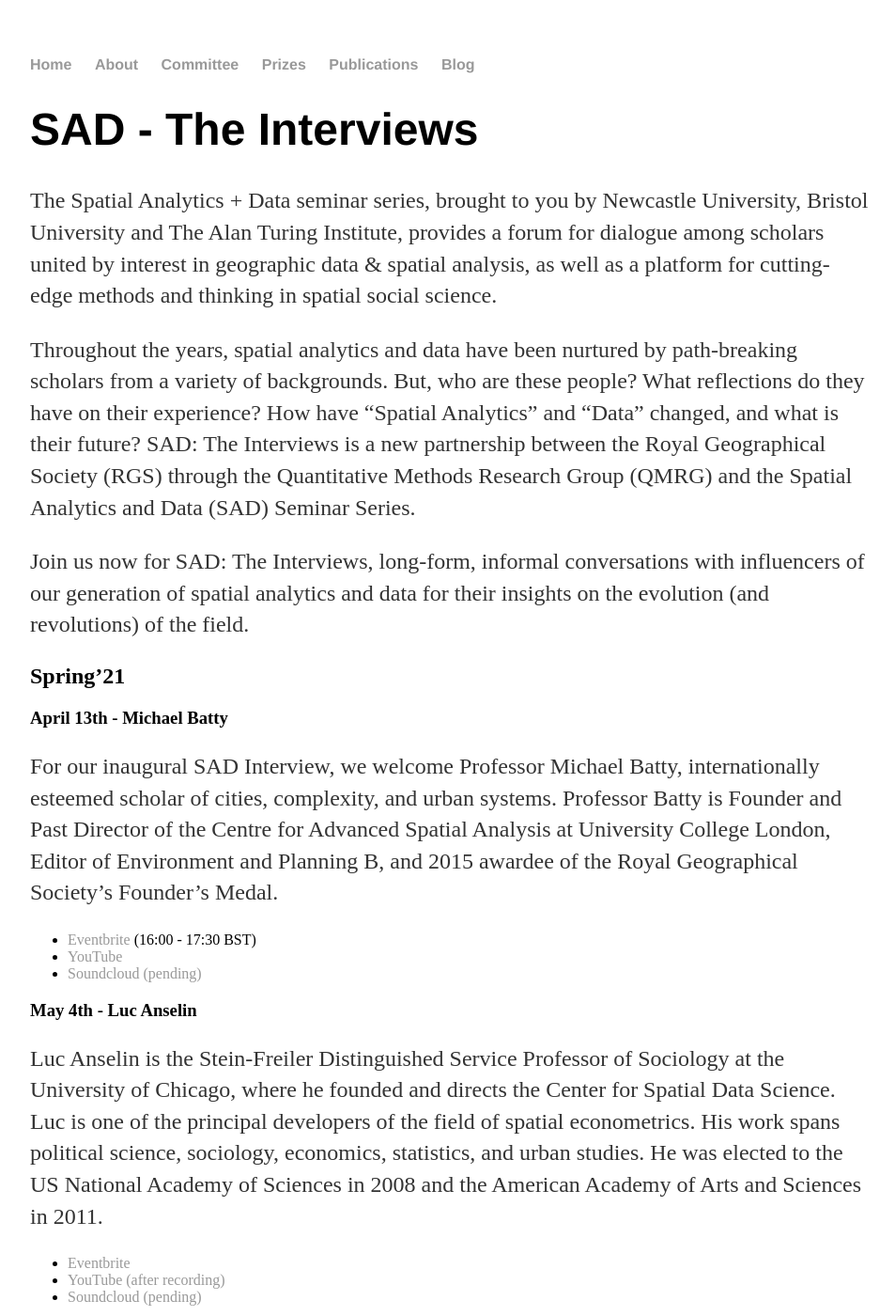
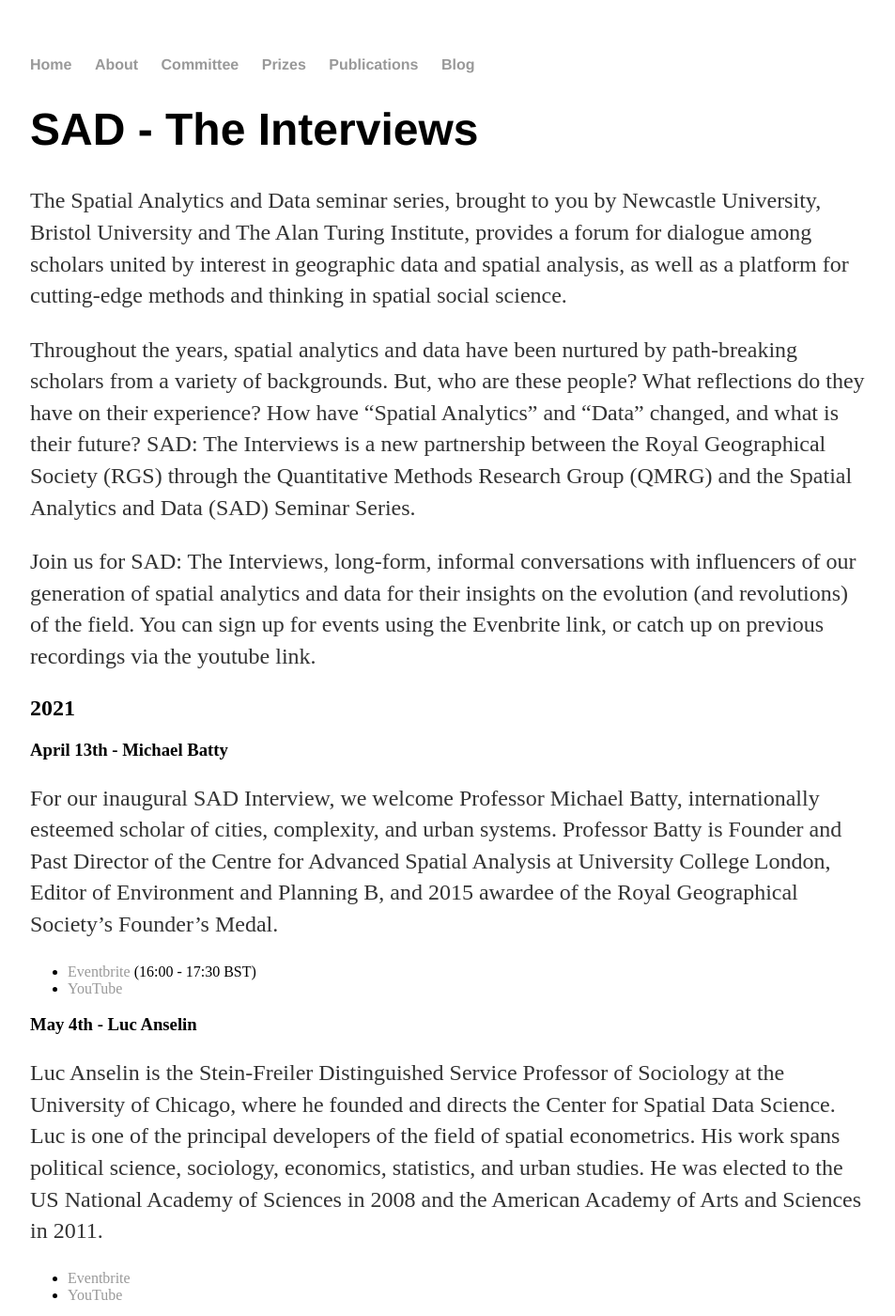
Before and after one commit to qmrg/qmrg.github.io, a Jekyll site: the page built from sad_interviews.md, in a window 1280 px wide and 1400 px high. Shown: the whole window at 94% size, without its empty margins (160-1113 px from the left). Built offline with Jekyll 4.4.1, drawn with Linux system fonts in a browser that asks for light colours; some of the changed text lies outside the part shown.

Commit message:
Update sad_interviews.md
Added edits to text and updated youtube links

```diff
--- a/sad_interviews.md
+++ b/sad_interviews.md
@@ -5,13 +5,13 @@
 
 # SAD - The Interviews
 
-The Spatial Analytics + Data seminar series, brought to you by Newcastle University, Bristol University and The Alan Turing Institute, provides a forum for dialogue among scholars united by interest in geographic data & spatial analysis, as well as a platform for cutting-edge methods and thinking in spatial social science.
+The Spatial Analytics and Data seminar series, brought to you by Newcastle University, Bristol University and The Alan Turing Institute, provides a forum for dialogue among scholars united by interest in geographic data and spatial analysis, as well as a platform for cutting-edge methods and thinking in spatial social science.
 
 Throughout the years, spatial analytics and data have been nurtured by path-breaking scholars from a variety of backgrounds. But, who are these people? What reflections do they have on their experience? How have "Spatial Analytics" and "Data" changed, and what is their future? SAD: The Interviews is a new partnership between the Royal Geographical Society (RGS) through the Quantitative Methods Research Group (QMRG) and the Spatial Analytics and Data (SAD) Seminar Series.
 
-Join us now for SAD: The Interviews, long-form, informal conversations with influencers of our generation of spatial analytics and data for their insights on the evolution (and revolutions) of the field.
+Join us for SAD: The Interviews, long-form, informal conversations with influencers of our generation of spatial analytics and data for their insights on the evolution (and revolutions) of the field. You can sign up for events using the Evenbrite link, or catch up on previous recordings via the youtube link.
 
-## Spring'21
+## 2021
 
 ### April 13th - Michael Batty
 
@@ -19,36 +19,31 @@
 
 - [Eventbrite](https://www.eventbrite.co.uk/e/spatial-analytics-data-the-interviews-professor-michael-batty-tickets-148357512313#) (16:00 - 17:30 BST)
 - [YouTube](https://www.youtube.com/watch?v=X0N6zrS85H8)
-- [Soundcloud (pending)]()
 
 ### May 4th - Luc Anselin
 
 Luc Anselin is the Stein-Freiler Distinguished Service Professor of Sociology at the University of Chicago, where he founded and directs the Center for Spatial Data Science. Luc is one of the principal developers of the field of spatial econometrics. His work spans political science, sociology, economics, statistics, and urban studies. He was elected to the US National Academy of Sciences in 2008 and the American Academy of Arts and Sciences in 2011.
 
 - [Eventbrite](https://www.eventbrite.co.uk/e/spatial-analytics-and-data-interview-luc-anselin-tickets-151641085569)
-- [YouTube (after recording)]()
-- [Soundcloud (pending)]()
+- [YouTube](https://www.youtube.com/watch?v=bEGhPXWUdHc)
 
 ### May 25th - Helen Couclelis
 
 Helen Couclelis is a Professor Emeritus at the University of California, Santa Barbara. After joining the department at UCSB in 1982, Professor Couclelis has held numerous visiting appointments at the University of Waterloo, University of California Berkeley, and Princeton University. She won the University Consortium for Geographic Information Science Career Research Award in 2018 for fundamental contributions to regional science, urban analytics, and geographic information science, and she continues to publish on urban systems, interaction, and uncertainty today.
 
 - [Eventbrite](https://www.eventbrite.co.uk/e/spatial-analytics-data-the-interviews-helen-couclelis-tickets-153972087659)
-- [YouTube (after recording)]()
-- [Soundcloud (pending)]()
+- [YouTube](https://www.youtube.com/watch?v=YDDmFRv3pII)
 
 ### July 20th - Alison Heppenstall
 
 Alison Heppenstall is a Professor of Geocomputation at the University of Leeds, as well as an ESRC-Alan Turing Professorial Fellow at the Alan Turing Institute. Professor Heppenstall’s research is centered around developing and applying transdisciplinary methods to solve complex spatial problems in Urban Analytics. She is interested in artificial intelligence, machine learning, data analytics, and visualization.
 
 - [Eventbrite](https://www.eventbrite.co.uk/e/spatial-analytics-data-the-interviews-alison-heppenstall-tickets-153973022455)
-- [YouTube (after recording)]()
-- [Soundcloud (pending)]()
+- [YouTube](https://www.youtube.com/watch?v=rJCWH71ZmSI)
 
 ### September 28th - Danny Dorling
 
 Danny Dorling is Halford Mackinder Professor of Geography at the University of Oxford. Prior to joining Oxford in 2013, he worked in Sheffield, Newcastle, Bristol, Leeds, and New Zealand. Before a career in academia Danny was employed as a play-worker in children's play-schemes and in pre-school education where the underlying rationale was that playing is learning for living. He tries not to forget this. Professor Dorling’s research focuses on social inequality as it manifests in housing, health, employment, and education.
 
 - [Eventbrite](https://www.eventbrite.co.uk/e/spatial-analytics-data-the-interviews-danny-dorling-tickets-153974244109)
-- [YouTube (after recording)]()
-- [Soundcloud (pending)]()
+- [YouTube]()
```
